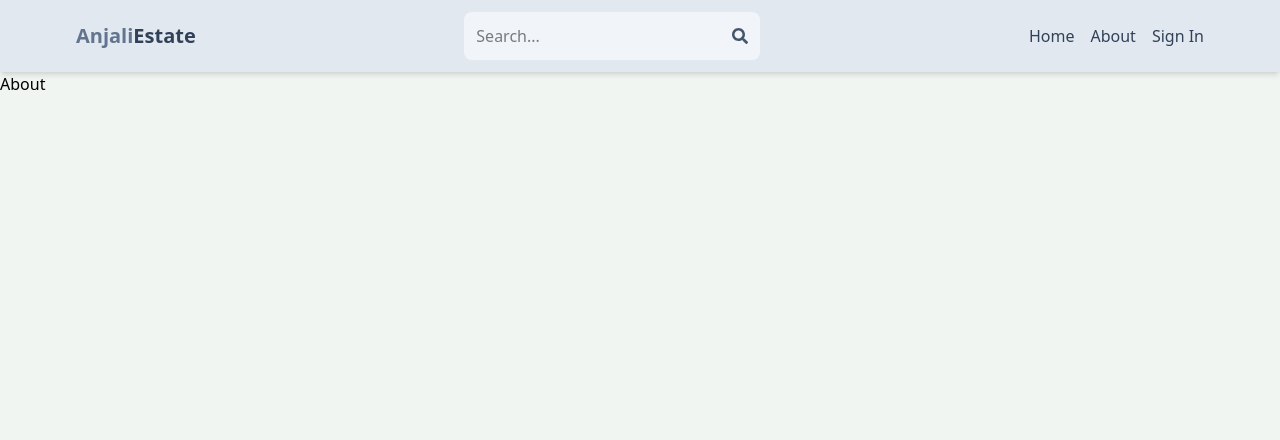
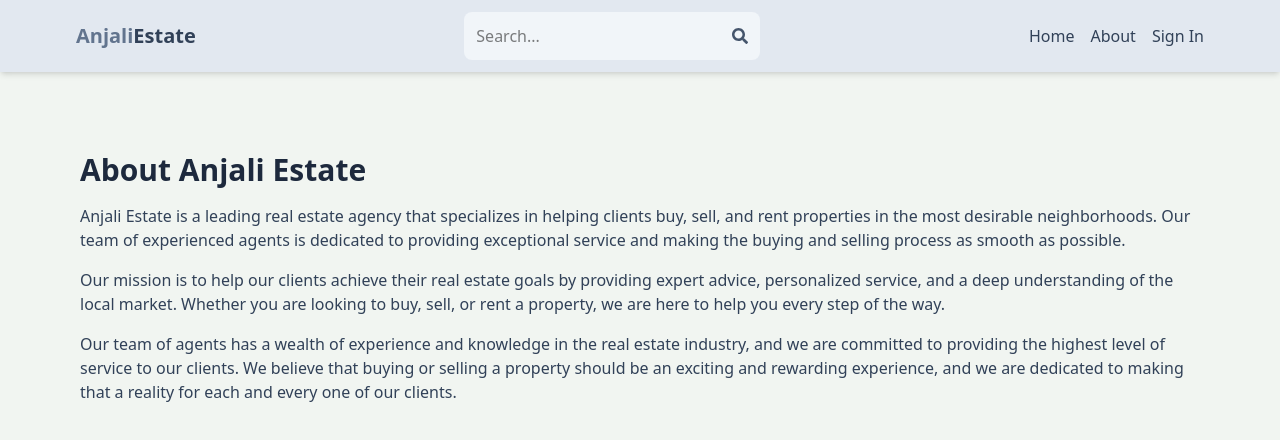
Before and after one commit to anjali-gupta8/real-estate, a React (Vite) app in the folder client/: page /about in a window 1280 px wide. Shown: the top 440 px of the page. Built offline with nearby package versions, Linux system fonts and the light colour scheme; no server answers.

Commit message:
complete about page

```diff
--- a/client/index.html
+++ b/client/index.html
@@ -1,10 +1,9 @@
-<!doctype html>
+<!DOCTYPE html>
 <html lang="en">
   <head>
     <meta charset="UTF-8" />
-    <link rel="icon" type="image/svg+xml" href="/vite.svg" />
     <meta name="viewport" content="width=device-width, initial-scale=1.0" />
-    <title>client</title>
+    <title>Anjali Estate</title>
   </head>
   <body>
     <div id="root"></div>
--- a/client/src/pages/About.jsx
+++ b/client/src/pages/About.jsx
@@ -2,6 +2,11 @@
 
 export default function About() {
   return (
-    <div>About</div>
+    <div className='py-20 px-4 max-w-6xl mx-auto'>
+      <h1 className='text-3xl font-bold mb-4 text-slate-800'>About Anjali Estate</h1>
+      <p className='mb-4 text-slate-700'>Anjali Estate is a leading real estate agency that specializes in helping clients buy, sell, and rent properties in the most desirable neighborhoods. Our team of experienced agents is dedicated to providing exceptional service and making the buying and selling process as smooth as possible.</p>
+      <p className='mb-4 text-slate-700'>Our mission is to help our clients achieve their real estate goals by providing expert advice, personalized service, and a deep understanding of the local market. Whether you are looking to buy, sell, or rent a property, we are here to help you every step of the way.</p>
+      <p className='mb-4 text-slate-700'>Our team of agents has a wealth of experience and knowledge in the real estate industry, and we are committed to providing the highest level of service to our clients. We believe that buying or selling a property should be an exciting and rewarding experience, and we are dedicated to making that a reality for each and every one of our clients.</p>
+    </div>
   )
 }
```
